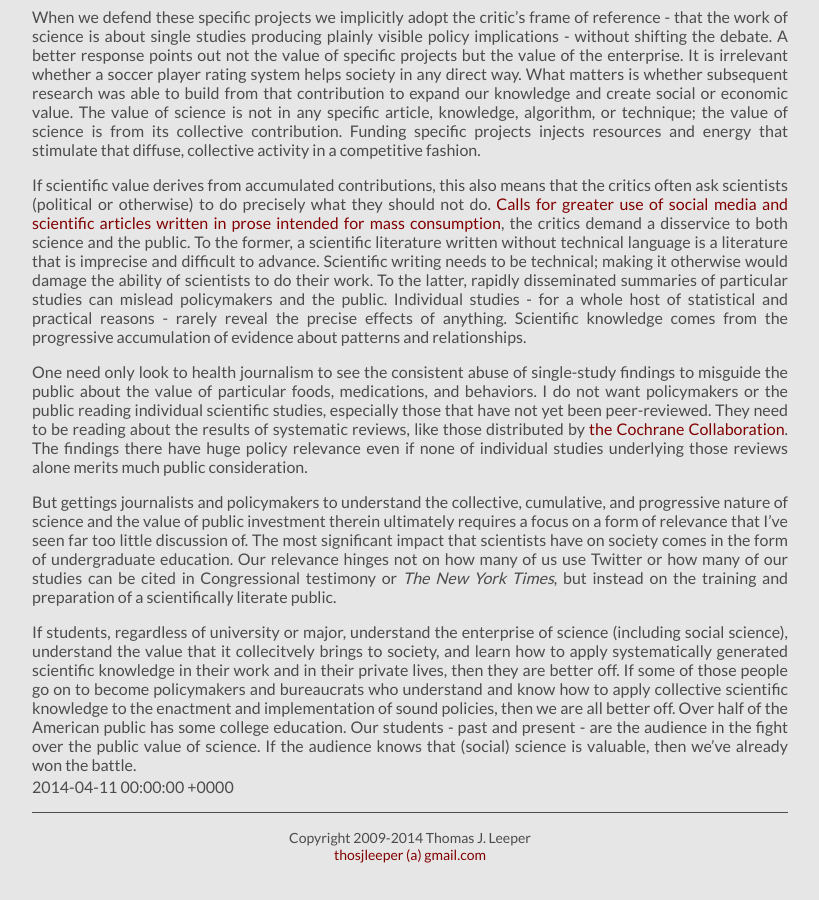
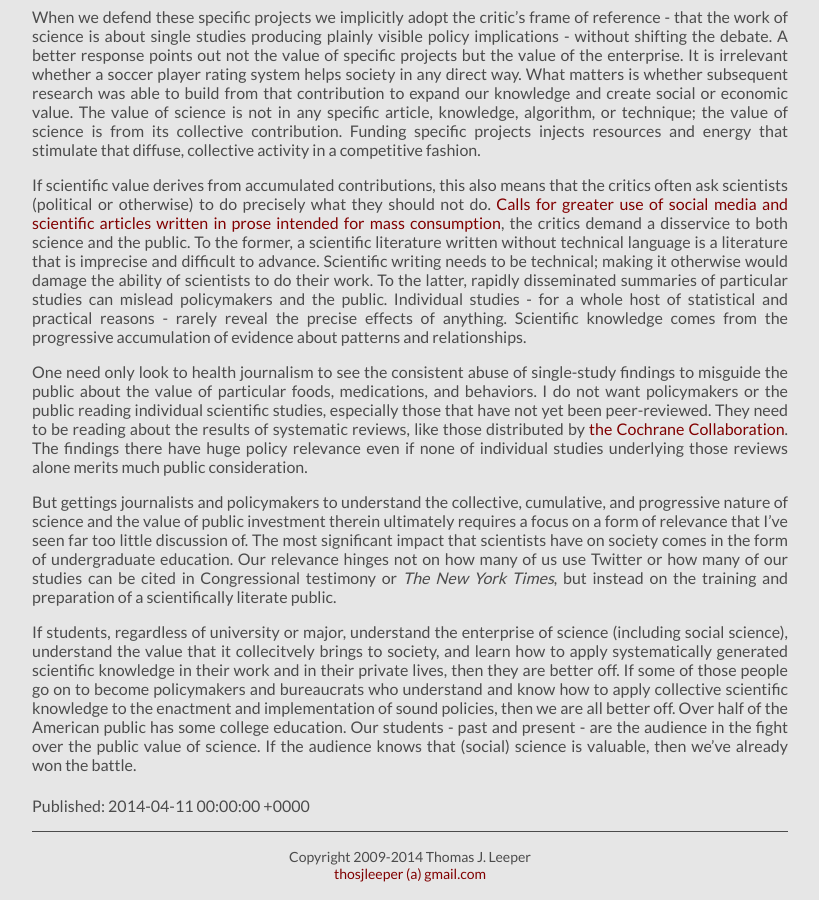
Before and after one commit to leeper/leeper.github.io, a Jekyll site: the page built from _posts/2014-04-11-relevance-of-social-science.md, in a window 1280 px wide and 900 px high, scrolled down 1050 px. Shown: the whole window, without its empty margins (230-1049 px from the left). Built offline with Jekyll 4.4.1, drawn with Linux system fonts in a browser that asks for light colours.

Commit message:
Update post.md

```diff
--- a/_layouts/post.md
+++ b/_layouts/post.md
@@ -6,4 +6,5 @@ layout: default
 
 {{ content }}
 
-{{ page.date }}
+<br />
+Published: {{ page.date }}
```
